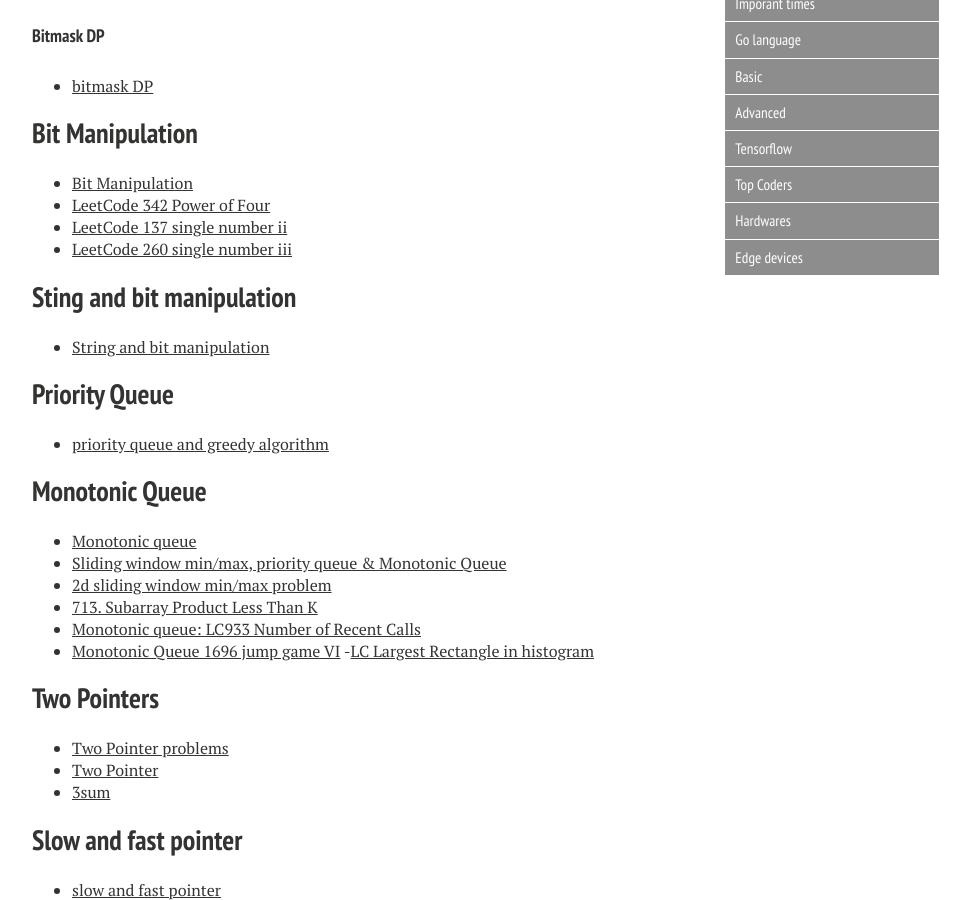
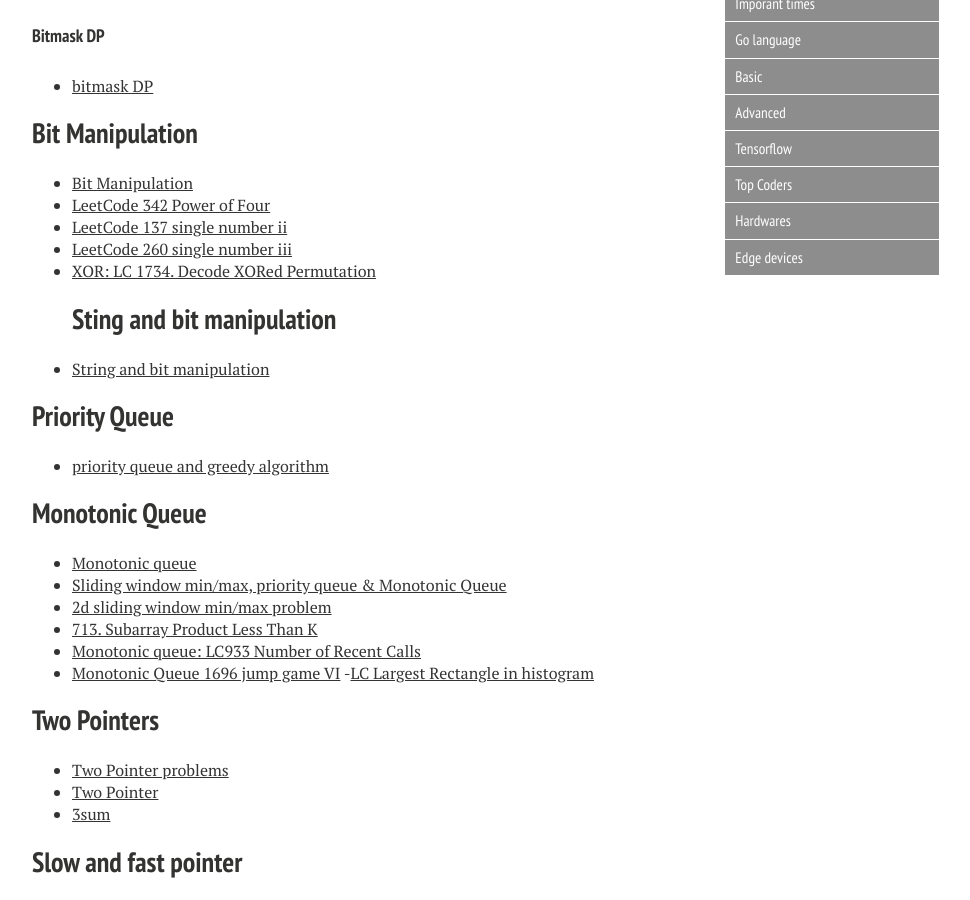
Before and after one commit to xiaokeshen/xiaokeshen.github.io, a Jekyll site: the page built from blog/index.md, in a window 1280 px wide and 900 px high, scrolled down 4025 px. Shown: the whole window, without its empty margins (288-1258 px from the left). Built offline with Jekyll 4.4.1, drawn with Linux system fonts in a browser that asks for light colours; nearby versions of some CDN libraries.

Commit message:
Update index.md

```diff
--- a/blog/index.md
+++ b/blog/index.md
@@ -146,7 +146,7 @@ My 'Serious' coding got started since I became a student as a Computer Science M
 - [LeetCode 342 Power of Four](https://medium.com/@jim.morris.shen/observations-ca2f998997fe?source=friends_link&sk=9266fa879f9c6b05eeeaa07abb183a37)
 - [LeetCode 137 single number ii](https://medium.com/@jim.morris.shen/bit-manipulation-625e7a6382c1?source=friends_link&sk=8c8c157763b6a9f1cffa4a7e70189b5c)
 - [LeetCode 260 single number iii](https://medium.com/@jim.morris.shen/bit-manipulation-94d53cbd8d42?source=friends_link&sk=4e2bf99ca67a9c159aab29e5efa276cd)
-
+- [XOR: LC 1734. Decode XORed Permutation](https://jimmy-shen.medium.com/xor-608ddf279f5f)
 ## Sting and bit manipulation
 - [String and bit manipulation](https://medium.com/@jim.morris.shen/string-and-bit-manipulation-c5feb00bfd91?sk=a25750e9cd669e54f74c0ecc21e4b7bd)
 
```
